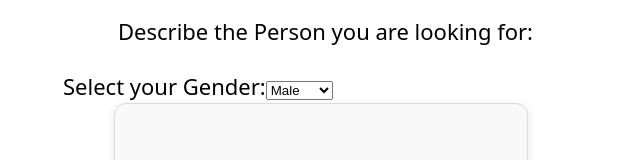
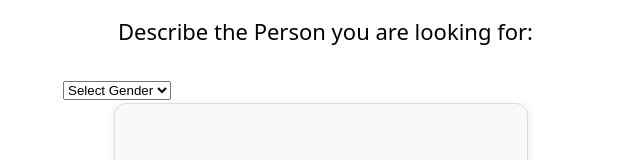
Before and after one commit to kareemkaddah/SpotOn, a React (Vite) app: page / in a window 1280 px wide. Shown: the part 226-386 px from the top of the page, without its empty margins (319-959 px from the left). Built offline with nearby package versions, Linux system fonts and the light colour scheme; no server answers; the database is empty.

Commit message:
changed a little thing

```diff
--- a/src/App.tsx
+++ b/src/App.tsx
@@ -8,6 +8,7 @@ function App() {
   const [gender, setGender] = useState('');
   const [description, setDescription] = useState('');
   const [location, setLocation] = useState('');
+  // const [darkmode, setDarkmode] = useState(false);
   const handlePost = async () => {
     if (!description || !location) {
       alert('Please fill in both fields');
@@ -41,17 +42,18 @@ function App() {
           Describe the Person you are looking for:
         </p>
         <div>
-          <div>
-            <label htmlFor='gender'>Select your Gender:</label>
           <select
             id='gender'
             value={gender}
             onChange={(e) => setGender(e.target.value)}
           >
+            <option value='' disabled>
+              Select Gender
+            </option>
             <option value='male'>Male</option>
             <option value='female'>Female</option>
+            <option value='other'>Other</option>
           </select>
-          </div>
         </div>
         <textarea
           className='inputBox'
```
Lines whose indentation alone changed are shown as unchanged.
